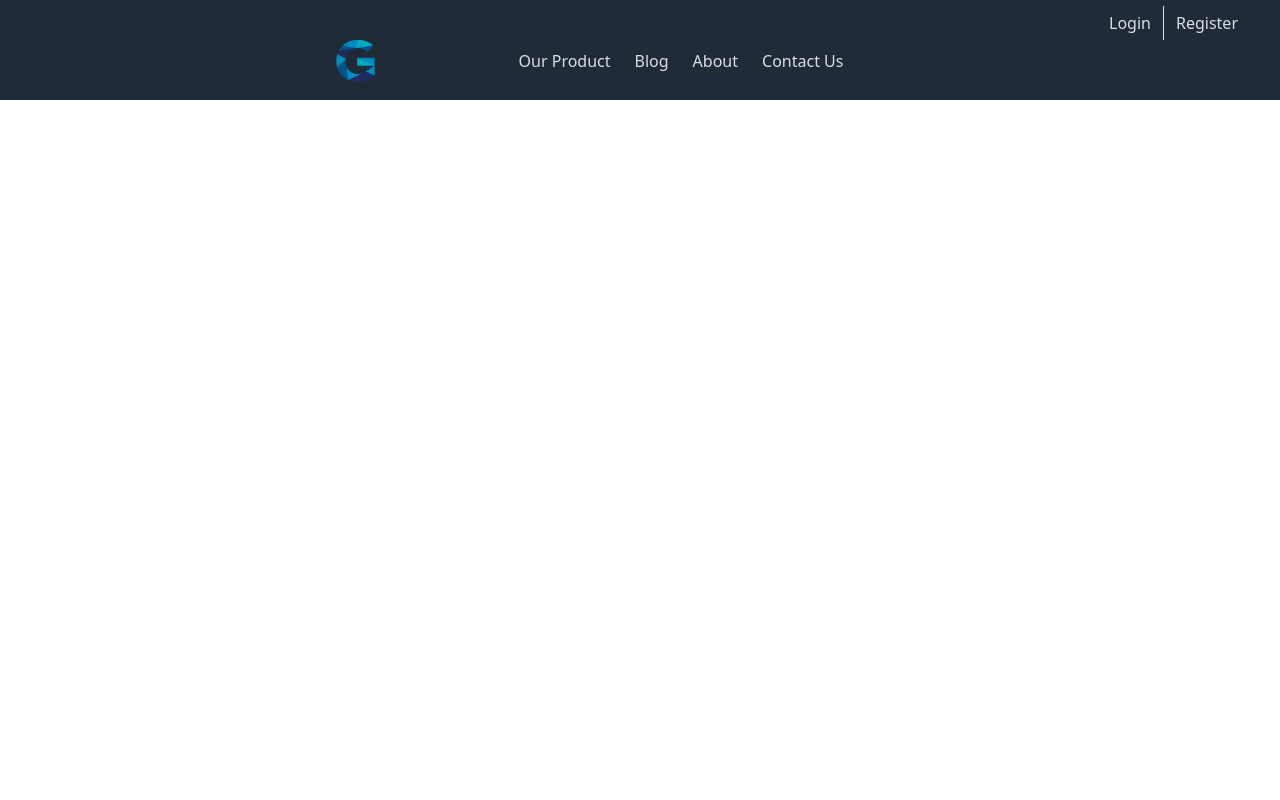
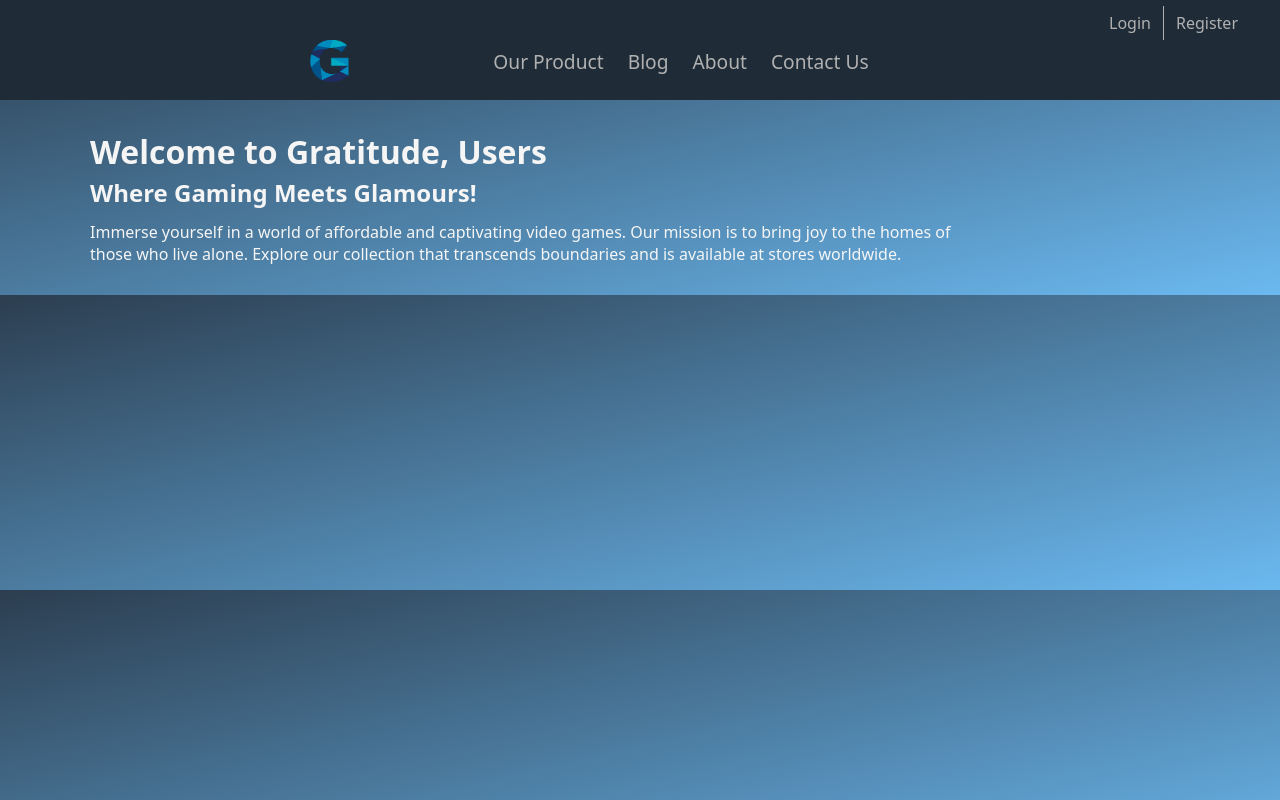
Before and after one commit to yuriprayitn/Gratitude, a plain HTML site: page index.html in a window 1280 px wide. Drawn offline with Linux system fonts and the light colour scheme.

Commit message:
add-header

```diff
--- a/css/style.css
+++ b/css/style.css
@@ -3,7 +3,7 @@
     --light-blue: #6bb9f0;
     --dark-blue: #2c3e50;
     --deep-blue: #1f2c38;
-    --white: #dcdde1;
+    --white: #b1b1b1;
 }
 
 * {
@@ -42,6 +42,7 @@
 
 .nav-section-1 a {
     color: var(--white);
+    font-size: medium;
 }
 
 .nav-section-1 a:hover {
@@ -52,9 +53,10 @@
     display: flex;
     justify-content: center;
     align-items: center;
+    font-size: larger;
 }
 
-img {
+nav img {
     width: 42px;
     height: 42px;
     margin-left: -90px;
@@ -78,3 +80,30 @@
 .nav-section-3 a:hover {
     color: white;
 }
+
+body {
+    background-image: linear-gradient(to bottom right, var(--dark-blue), var(--light-blue));
+}
+
+.container {
+    color: var(--white);
+    margin: 30px 90px;
+    color: whitesmoke;
+}
+
+.container h1 {
+    font-size: xx-large;
+    font-weight: bolder;
+}
+
+.container h2 {
+    font-size: x-large;
+    font-weight: bold;
+    margin-top: 3px;
+}
+
+.container p {
+    font-size: medium;
+    margin-top: 12px;
+    width: 80%;
+}
--- a/index.html
+++ b/index.html
@@ -24,5 +24,11 @@
         </div>
     </nav>
 
+    <div class="container">
+        <h1>Welcome to Gratitude, Users</h1>
+        <h2>Where Gaming Meets Glamours!</h2>
+        <p>Immerse yourself in a world of affordable and captivating video games. Our mission is to bring joy to the homes of those who live alone. Explore our collection that transcends boundaries and is available at stores worldwide.</p>
+    </div>
+
 </body>
 </html>
```
Also changed, not shown: assets/controller.jpg (added).
